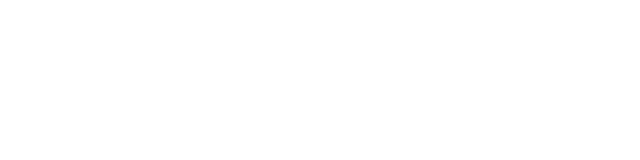
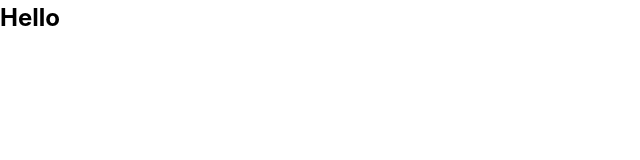
Before and after one commit to Sashankr/tee-rex-store-geektrust, a React (Vite) app: page / in a window 1280 px wide. Shown: the top 160 px of the page, without its empty margins (0-640 px from the left). Built offline with nearby package versions, Linux system fonts and the light colour scheme.

Commit message:
default css settings

```diff
--- a/package.json
+++ b/package.json
@@ -22,7 +22,7 @@
     "eslint-plugin-react-hooks": "^5.0.0",
     "eslint-plugin-react-refresh": "^0.4.14",
     "globals": "^15.11.0",
-    "scss": "^0.2.4",
+    "sass-embedded": "^1.81.0",
     "typescript": "~5.6.2",
     "typescript-eslint": "^8.11.0",
     "vite": "^5.4.10"
--- a/src/App.tsx
+++ b/src/App.tsx
@@ -1,4 +1,5 @@
 import "./App.scss";
+
 function App() {
   return (
     <main>
--- a/src/index.scss
+++ b/src/index.scss
@@ -2,11 +2,14 @@
   font-family: Inter, system-ui, Avenir, Helvetica, Arial, sans-serif;
   line-height: 1.5;
   font-weight: 400;
-
-  color: rgba(255, 255, 255, 0.87);
-
   font-synthesis: none;
   text-rendering: optimizeLegibility;
   -webkit-font-smoothing: antialiased;
   -moz-osx-font-smoothing: grayscale;
 }
+
+* {
+  padding: 0;
+  margin: 0;
+  box-sizing: border-box;
+}
```
Also changed, not shown: src/pages/Products/index.tsx (+12 -0 lines), 1 other file (tests, documents, lock files or other folders).
